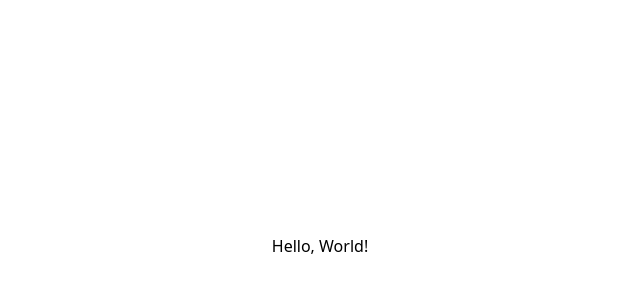
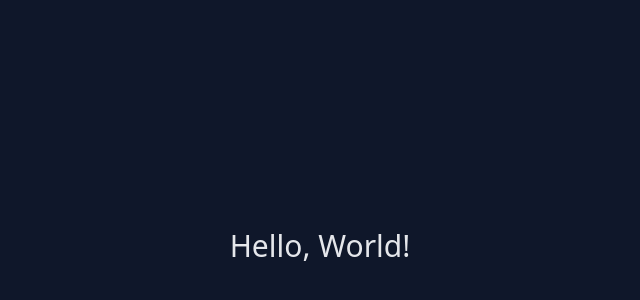
Before and after one commit to DarkstarXDD/playground, a React (Vite) app: page / in a window 1280 px wide. Shown: the part 154-454 px from the top of the page, without its empty margins (320-960 px from the left). Built offline with nearby package versions, Linux system fonts and the light colour scheme.

Commit message:
update tailwind config

```diff
--- a/tailwind.config.ts
+++ b/tailwind.config.ts
@@ -2,70 +2,7 @@ import type { Config } from "tailwindcss"
 
 export default {
   content: ["./index.html", "./src/**/*"],
-  theme: {
-    screens: {
-      md: "58rem",
-    },
-
-    fontFamily: {
-      body: ["Roboto", "sans-serif"],
-    },
-
-    fontSize: {
-      "heading-desktop": [
-        "3.5rem",
-        { lineHeight: "1", letterSpacing: "0px", fontWeight: "700" },
-      ],
-
-      "heading-mobile": [
-        "2.5rem",
-        { lineHeight: "1", letterSpacing: "0px", fontWeight: "700" },
-      ],
-
-      body: [
-        "1rem",
-        { lineHeight: "1.5", letterSpacing: "0px", fontWeight: "400" },
-      ],
-
-      "body-bold": [
-        "1rem",
-        { lineHeight: "1.5", letterSpacing: "0px", fontWeight: "700" },
-      ],
-
-      "body-small": [
-        "0.75rem",
-        { lineHeight: "1.5", letterSpacing: "0px", fontWeight: "700" },
-      ],
-    },
-
-    colors: {
-      transparent: "transparent",
-      white: "hsl(0, 0%, 100%)",
-      black: "hsl(0, 0%, 0%)",
-      green: "hsl(159, 69%, 38%)",
-
-      red: {
-        DEFAULT: "hsl(14, 86%, 42%)",
-        hover: "hsl(14, 86%, 31%)",
-      },
-
-      rose: {
-        50: "hsl(20, 50%, 98%)",
-        100: "hsl(13, 31%, 94%)",
-        300: "hsl(14, 25%, 72%)",
-        400: "hsl(7, 20%, 60%)",
-        500: "hsl(12, 20%, 44%)",
-        900: "hsl(14, 65%, 9%)",
-      },
-    },
-
-    extend: {
-      gridTemplateColumns: {
-        "3fr-2fr": "3fr 2fr",
-        list: "auto 1fr",
-      },
-    },
-  },
+  theme: {},
   plugins: [],
 
   future: {
```
